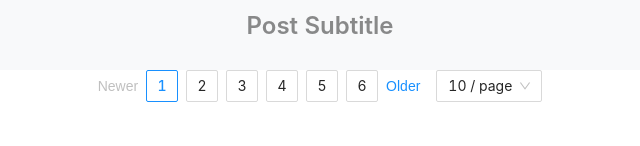
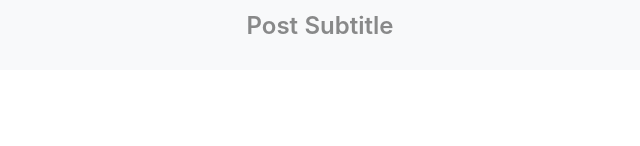
Before and after one commit to devneu/frontend, a React (Create React App) app: page /blog in a window 1280 px wide. Shown: the part 154-300 px from the top of the page, without its empty margins (320-960 px from the left). Built offline with nearby package versions, Linux system fonts and the light colour scheme.

Commit message:
Old pagination removed

```diff
--- a/src/components/BlogPagination/BlogPagination.scss
+++ /dev/null
@@ -1,3 +0,0 @@
-.blog__pagination{
-   text-align: center;
-}
--- a/src/components/BlogPagination/BlogPagination.tsx
+++ /dev/null
@@ -1,25 +0,0 @@
-import React from 'react';
-import { Pagination } from 'antd';
-import './BlogPagination.scss'
-
-function itemRender(current: number, type: 'page' | 'next' | 'prev' | 'jump-prev' | 'jump-next', originalElement: {}) {
-   if (type === 'prev') {
-      return <a>Newer</a>;
-   }
-   if (type === 'next') {
-      return <a>Older</a>;
-   }
-   return originalElement;
-}
-
-const BlogPagination = () => {
-   return (
-      <Pagination
-         defaultCurrent={1}
-         total={51}
-         itemRender={itemRender}
-         className="blog__pagination" />
-   )
-}
-
-export default BlogPagination;
--- a/src/components/BlogPagination/index.tsx
+++ /dev/null
@@ -1,3 +0,0 @@
-import BlogPagination from './BlogPagination'
-
-export default BlogPagination;
--- a/src/pages/Blog/Blog.tsx
+++ b/src/pages/Blog/Blog.tsx
@@ -1,6 +1,5 @@
 import Layout, { Content } from 'antd/lib/layout/layout';
 import BlogHeader from '../../components/BlogHeader';
-import BlogPagination from '../../components/BlogPagination';
 import './Blog.scss';
 
 const Blog = () => {
@@ -9,7 +8,6 @@ const Blog = () => {
          <BlogHeader
             title="Post Title"
             subtitle="Post Subtitle" />
-         <BlogPagination />
       </>
    )
 }
```
Also changed, not shown: 2 other files (tests, documents, lock files or other folders).
